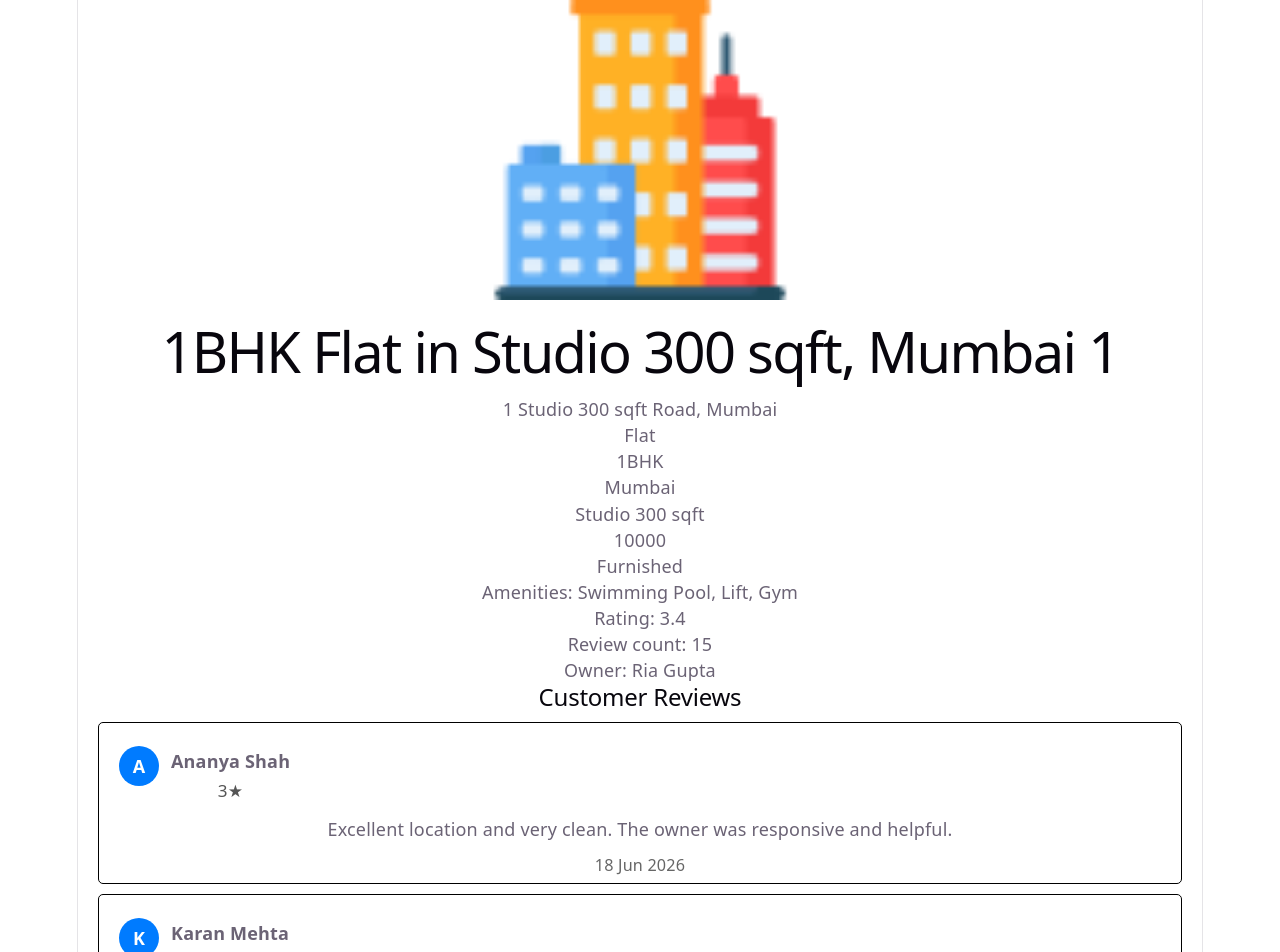
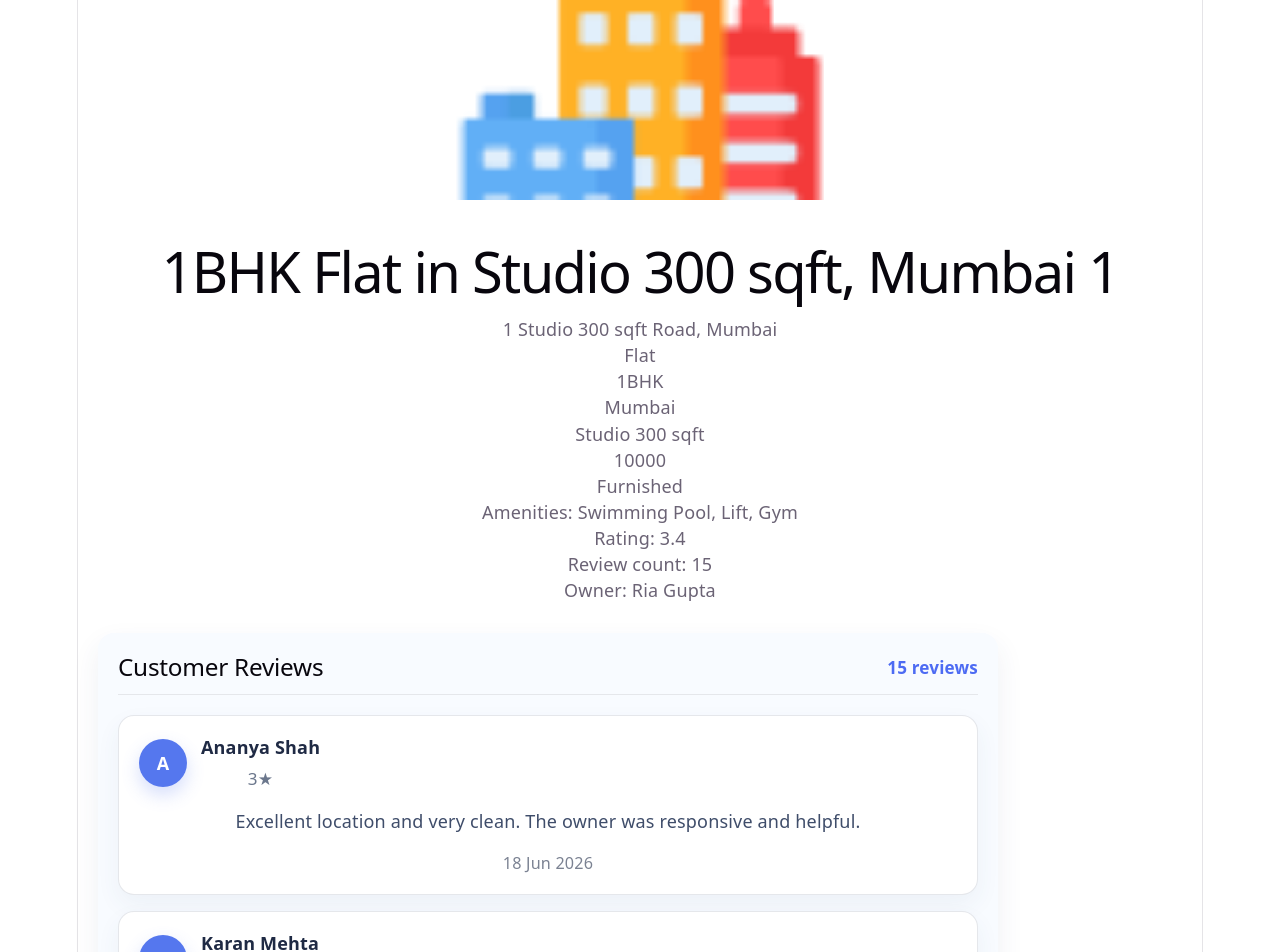
Before and after one commit to sakshi07bhosale/Easy-rent-react-app, a React (Vite) app: page /property/1 in a window 1280 px wide. Shown: the top 952 px of the page. Built offline with nearby package versions, Linux system fonts and the light colour scheme.

Commit message:
review part updated

```diff
--- a/src/views/PropertyDetails/PropertyDetails.css
+++ b/src/views/PropertyDetails/PropertyDetails.css
@@ -1,48 +1,103 @@
 .property-Img{
-    height: 300px;
+    width: 400px;
+    height: 200px;
+    object-fit: cover;
+    border-radius: 12px;
+    margin-bottom: 20px;
+}
+
+.customer-reviews{
+    max-width: 860px;
+    margin: 30px 20px;
+    padding: 20px;
+    background: #f8fbff;
+    border-radius: 16px;
+    box-shadow: 0 12px 28px rgba(45, 70, 120, 0.08);
+}
+
+.reviews-header-bar{
+    display: flex;
+    align-items: center;
+    justify-content: space-between;
+    gap: 16px;
+    margin-bottom: 20px;
+    padding-bottom: 12px;
+    border-bottom: 1px solid rgba(0, 0, 0, 0.08);
+}
+
+.reviews-header-bar h2{
+    font-size: 1.35rem;
+    margin: 0;
+}
+
+.reviews-total{
+    color: #4d6bf3;
+    font-weight: 700;
+    font-size: 0.95rem;
 }
 
 .review-card{
-    border: 1px solid black;
-    margin: 10px 20px;
-    padding: 5px 20px;
-    border-radius: 5px;
-}
-
-.review-card-avatar{
-    width: 40px;
-    height: 40px;
-    border-radius: 50%;
-    background-color: #007bff;
-    color: white;
-    display: flex;
-    align-items: center;
-    justify-content: center;
-    font-weight: bold;
-    margin-bottom: 0;
+    border: 1px solid rgba(47, 63, 88, 0.12);
+    background: #ffffff;
+    margin-bottom: 16px;
+    padding: 18px 20px;
+    border-radius: 16px;
+    box-shadow: 0 10px 25px rgba(54, 86, 123, 0.06);
 }
 
 .review-card-header{
     display: flex;
     align-items: center;
-    gap: 12px;
-    margin-bottom: 12px;
+    gap: 14px;
+    margin-bottom: 14px;
+}
+
+.review-card-avatar{
+    width: 48px;
+    height: 48px;
+    border-radius: 50%;
+    background-color: #5577ee;
+    color: #ffffff;
+    display: flex;
+    align-items: center;
+    justify-content: center;
+    font-weight: 700;
+    font-size: 1rem;
+    box-shadow: 0 8px 18px rgba(85, 119, 238, 0.24);
+    margin-bottom: 0;
 }
 
 .review-card-author{
-    padding-top:20px;
     display: flex;
     flex-direction: column;
-    gap: 4px;
+    gap: 6px;
+}
+
+.review-card-author strong{
+    font-size: 1rem;
+    color: #1f2a44;
 }
 
 .review-card-author span{
-    color: #555;
+    color: #6b778c;
     font-size: 0.95rem;
 }
 
+.review-comment{
+    font-size: 1rem;
+    line-height: 1.75;
+    color: #3f4d6a;
+    margin: 0 0 12px;
+}
+
 .review-date{
-    color: #666;
+    color: #7b8292;
     font-size: 0.9rem;
-    margin-top: 10px;
+    margin: 0;
 }
+
+.no-reviews{
+    color: #5f6d8f;
+    font-size: 1rem;
+    padding: 12px 0;
+}
--- a/src/views/PropertyDetails/PropertyDetails.jsx
+++ b/src/views/PropertyDetails/PropertyDetails.jsx
@@ -31,7 +31,10 @@ function PropertyDetails() {
       <p>Review count: {propertyDetails.reviews}</p>
       <p>Owner: {propertyDetails.owner ? propertyDetails.owner.name : "N/A"}</p>
       <div className="customer-reviews">
-        <h2>Customer Reviews</h2>
+        <div className="reviews-header-bar">
+          <h2>Customer Reviews</h2>
+          <span className="reviews-total">{propertyDetails.reviews || 0} reviews</span>
+        </div>
         {propertyDetails.customerReviews && propertyDetails.customerReviews.length > 0 ? (
           propertyDetails.customerReviews.map((review) => (
             <div key={review.id} className="review-card">
@@ -44,12 +47,12 @@ function PropertyDetails() {
                   <span>{review.rating}★</span>
                 </div>
               </div>
-              <p>{review.comment}</p>
+              <p className="review-comment">{review.comment}</p>
               <p className="review-date">{review.date}</p>
             </div>
           ))
         ) : (
-          <p>No customer reviews yet.</p>
+          <p className="no-reviews">No customer reviews yet.</p>
         )}
       </div>
     </div>
```
